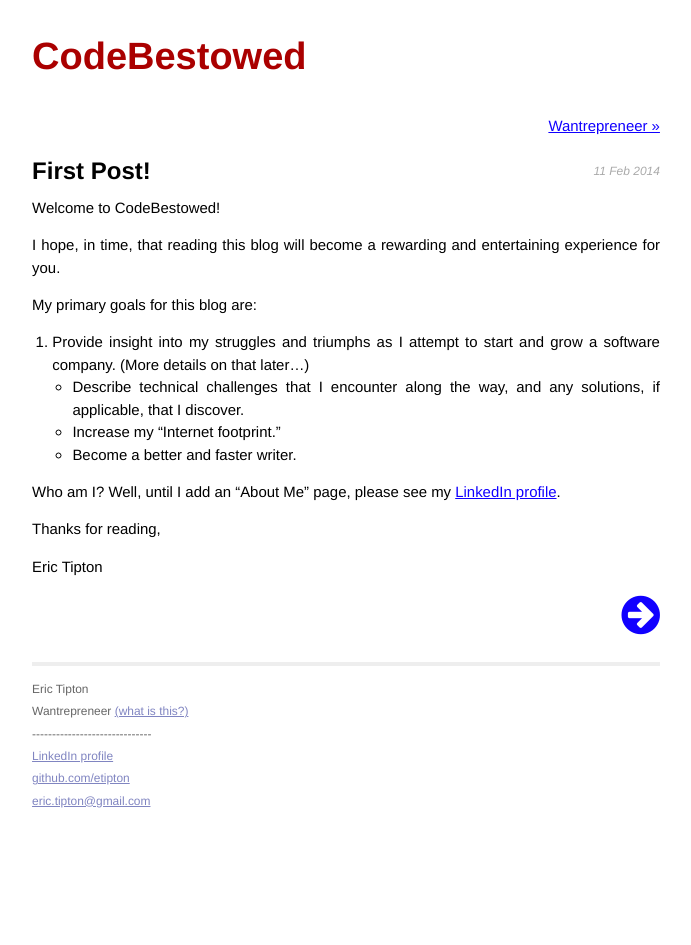
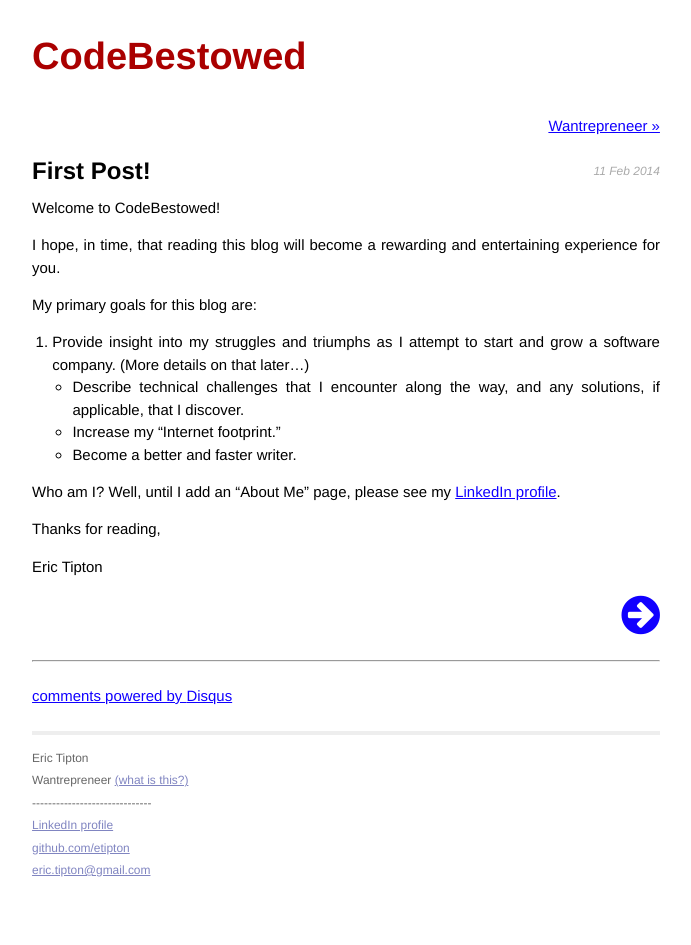
Before and after one commit to etipton/etipton.github.io, a Jekyll site: the page built from _posts/2014-02-11-first-post.markdown, in a window 1280 px wide. Shown: the whole page, without its empty margins (294-985 px from the left). Built offline with Jekyll 4.4.1, drawn with Linux system fonts in a browser that asks for light colours; nearby versions of some CDN libraries; Markdown is read by kramdown in place of the engine named in the settings; comment, search, counter and statistics services are not loaded.

Commit message:
use disqus for comments

```diff
--- a/_layouts/post.html
+++ b/_layouts/post.html
@@ -13,3 +13,21 @@ layout: default
 
   {% include prevnext.html %}
 </div>
+
+<br/>
+<hr/>
+<br/>
+
+<div id="disqus_thread"></div>
+<script type="text/javascript">
+    var disqus_shortname = 'codebestowed';
+
+    /* * * DON'T EDIT BELOW THIS LINE * * */
+    (function() {
+        var dsq = document.createElement('script'); dsq.type = 'text/javascript'; dsq.async = true;
+        dsq.src = '//' + disqus_shortname + '.disqus.com/embed.js';
+        (document.getElementsByTagName('head')[0] || document.getElementsByTagName('body')[0]).appendChild(dsq);
+    })();
+</script>
+<noscript>Please enable JavaScript to view the <a href="http://disqus.com/?ref_noscript">comments powered by Disqus.</a></noscript>
+<a href="http://disqus.com" class="dsq-brlink">comments powered by <span class="logo-disqus">Disqus</span></a>
```
